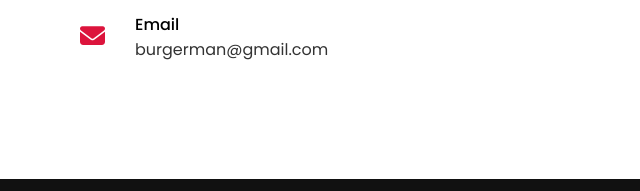
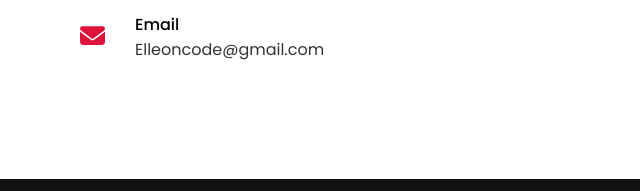
Before and after one commit to Elleoncode/elleoncode.github.io, a plain HTML site: page index.html in a window 1280 px wide. Shown: the part 3832-4023 px from the top of the page, 0-640 px from the left. Drawn offline with nearby package versions, Linux system fonts and the light colour scheme.

Commit message:
Update index.html

```diff
--- a/index.html
+++ b/index.html
@@ -255,7 +255,7 @@ Your Oven</div>
                                 <div class="head">
 Email</div>
 <div class="sub-title">
-burgerman@gmail.com</div>
+Elleoncode@gmail.com</div>
 </div>
 </div>
 </div>
```
